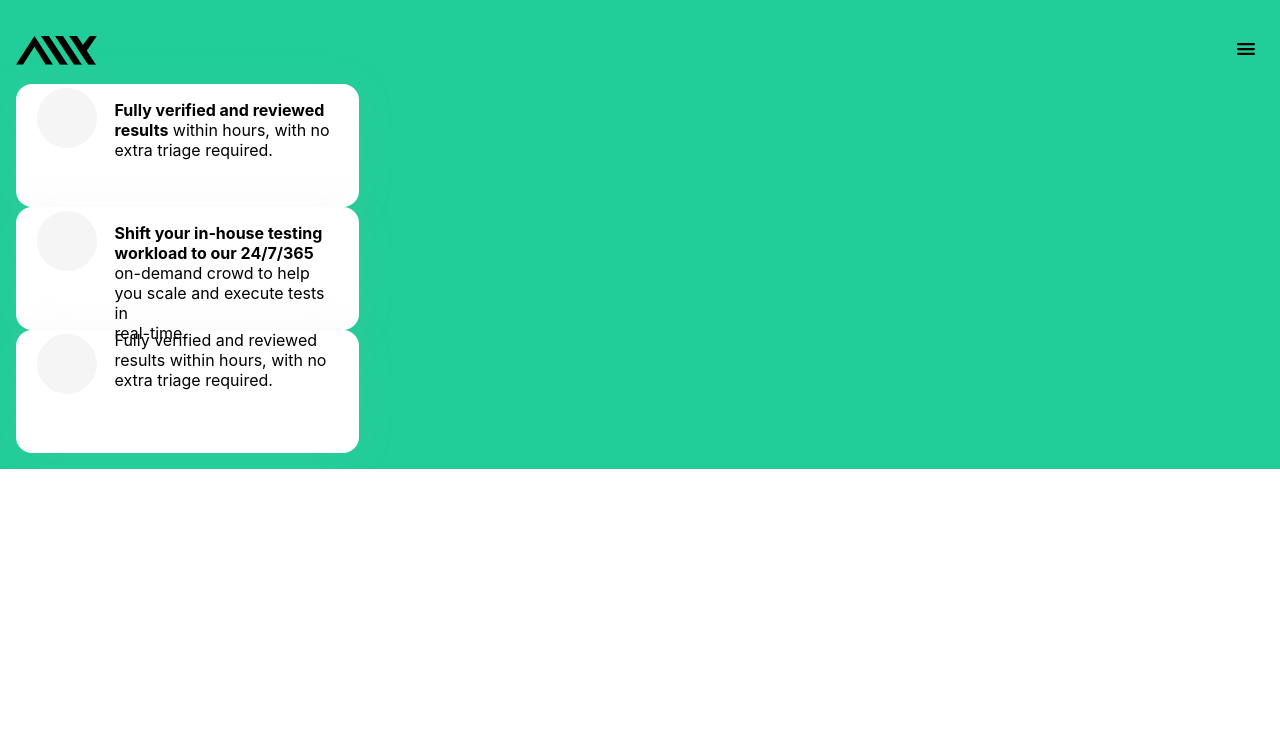
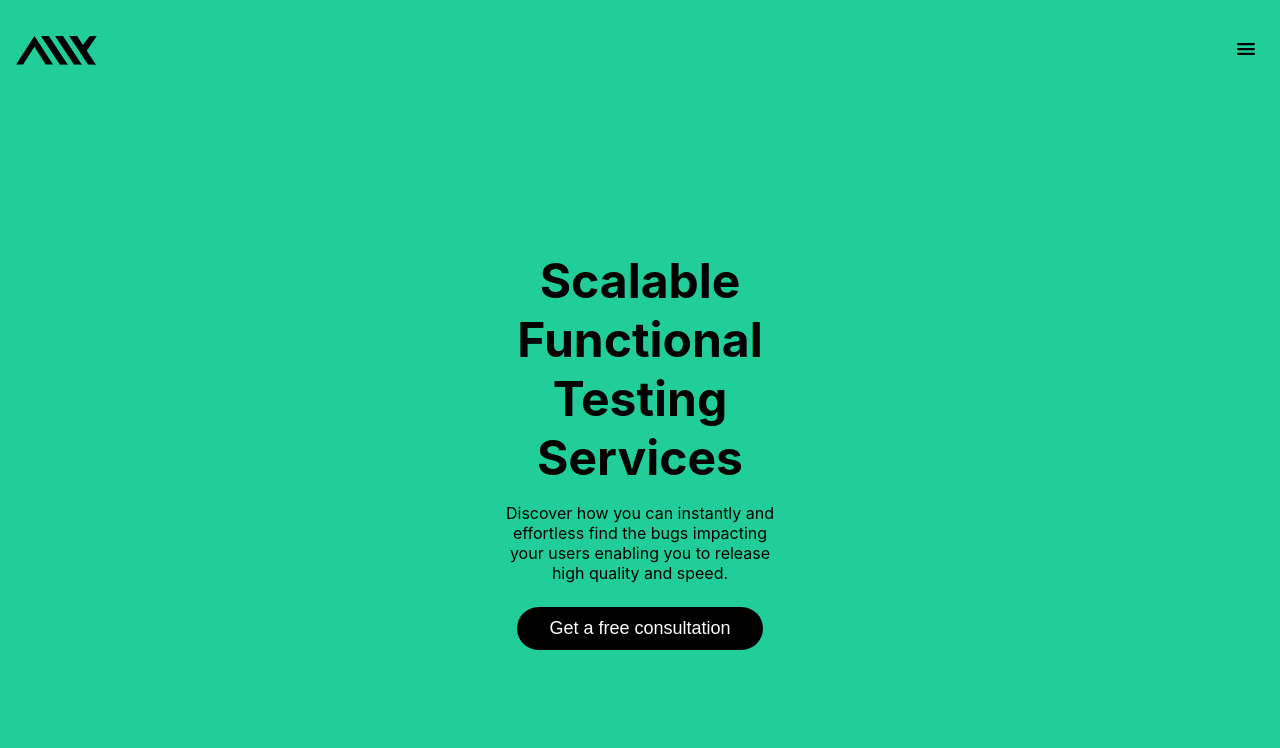
Before and after one commit to a11ysolutions/website, a React (Create React App) app: page /functional in a window 1280 px wide. Shown: the top 748 px of the page. Built offline with nearby package versions, Linux system fonts and the light colour scheme.

Commit message:
feat: add functional presentation sign. Maybe we should consider altering the PresentationSign component so it can be reusable

```diff
--- a/src/Components/Functional/Functional.js
+++ b/src/Components/Functional/Functional.js
@@ -1,10 +1,18 @@
 import React from "react"
 import AchievementCard from "../UI/AchievementCard/AchievementCard"
+import FunctionalPresentationSign from "../UI/FunctionalPresentationSign/FunctionalPresentationSign"
+import HomeIlustration from "../UI/HomeIlustration/HomeIlustration"
 
 function Functional() {
     return (
-        <div>
-            <AchievementCard>
+        <div style={{ display: "flex", flexDirection: "column", alignItems: "center" }}>
+            <div style={{ marginTop: "135px" }}>
+                <FunctionalPresentationSign />
+                <div style={{ alignSelf: "center", marginTop: "90px" }}>
+                    <HomeIlustration />
+                </div>
+            </div>
+            {/* <AchievementCard>
                 <p>
                     <span style={{fontWeight: "bold"}}>Fully verified and reviewed
                     results</span> within hours, with no
@@ -24,7 +32,7 @@ function Functional() {
             <text>Fully verified and reviewed</text>
             <text> results within hours, with no</text>
             <text> extra triage required.</text>
-            </AchievementCard>
+            </AchievementCard> */}
         </div>
     )
 }
--- /dev/null
+++ b/src/Components/UI/FunctionalPresentationSign/FunctionalPresentationSign.css
@@ -0,0 +1,5 @@
+.functional-presentation-sign {
+    display: flex;
+    flex-direction: column;
+    align-items: center;
+  }
--- /dev/null
+++ b/src/Components/UI/FunctionalPresentationSign/FunctionalPresentationSign.js
@@ -0,0 +1,20 @@
+import React from "react"
+import Button from "../Button/Button"
+import "./FunctionalPresentationSign.css"
+
+function FunctionalPresentationSign() {
+    return <div className="functional-presentation-sign">
+        <h1 style={{ width: "248px", fontWeight: "bold", fontSize: "48px", marginBottom: "16px" }}>Scalable Functional Testing Services</h1>
+
+        <text>Discover how you can instantly and </text>
+        <text>effortless find the bugs impacting </text>
+        <text>your users enabling you to release </text>
+        <text>high quality and speed.</text>
+
+        <Button size="large" style={{ marginTop: "24px" }}>
+            Get a free consultation
+        </Button>
+    </div>
+}
+
+export default FunctionalPresentationSign
```
